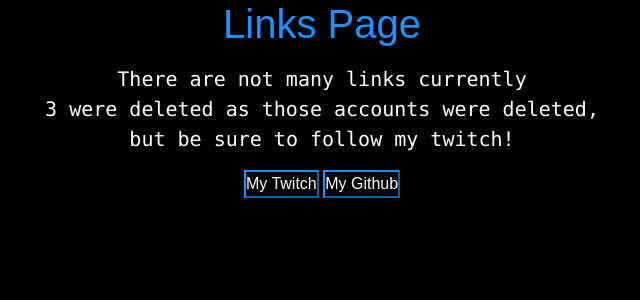
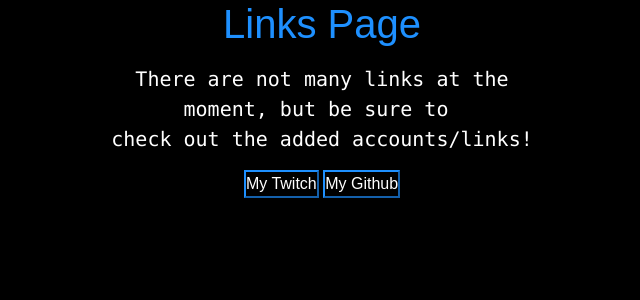
Before and after one commit to BiscDaBiscuit/BiscsBarnWebsite, a Flask app: page /links in a window 1280 px wide. Shown: the part 56-356 px from the top of the page, without its empty margins (318-958 px from the left). Run offline with Flask 2, Linux system fonts and the light colour scheme.

Commit message:
Multiple Changes
Changed Descriptions, Changed Titles, And Other Small Things

```diff
--- a/templates/links.html
+++ b/templates/links.html
@@ -12,11 +12,11 @@
   <body>
     <h1>Links Page</h1>
     <p></p>
-    <pre title="Links Page Information">There are not many links currently
-3 were deleted as those accounts were deleted,
-but be sure to follow my twitch!</pre>
-    <button onclick="document.location='https://www.twitch.tv/biscdabiscuit'" title="Click Me 4 My Twitch" target="_blank">My Twitch</button>
-    <button onclick="document.location='https://github.com/BiscDaBiscuit/'" title="Click Me 4 My Github" target="_blank">My Github</button>
+    <pre title="Links Page Information">There are not many links at the
+moment, but be sure to
+check out the added accounts/links!</pre>
+    <button onclick="document.location='https://www.twitch.tv/biscdabiscuit'" title="Twitch Button Link" target="_blank">My Twitch</button>
+    <button onclick="document.location='https://github.com/BiscDaBiscuit/'" title="Github Button Link" target="_blank">My Github</button>
   </body>
 </html>
 {% endblock %}
```
